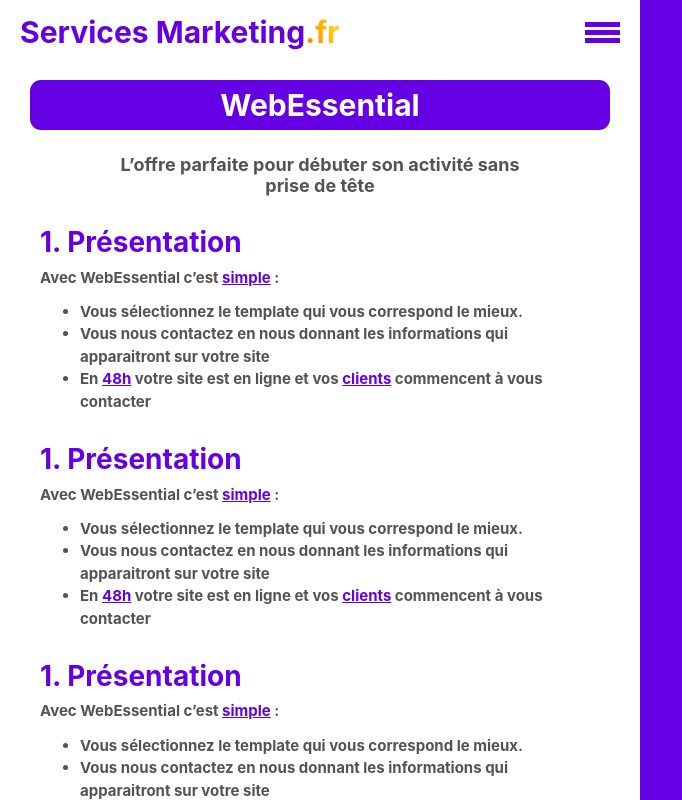
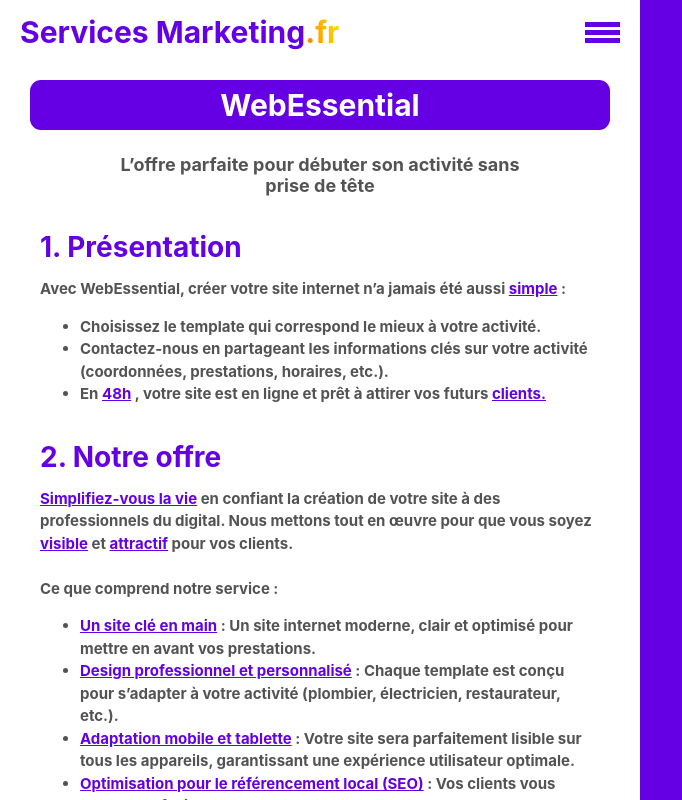
Before and after one commit to HaDock404/app-web-marketing, a React (Create React App) app: page /#/web-essential in a window 1280 px wide. Shown: the whole page, without its empty margins (0-682 px from the left). Built offline with nearby package versions, Linux system fonts and the light colour scheme.

Commit message:
webessential content

```diff
--- a/src/pages/WebEssential/WebEssentialLargePage.jsx
+++ b/src/pages/WebEssential/WebEssentialLargePage.jsx
@@ -15,52 +15,82 @@
                 <OfferParagraph
                     title='1. Présentation'
                     content={`
-                        Avec WebEssential c’est <span class="span_underline">simple</span> :
+                        Avec WebEssential, créer votre site internet n’a jamais été aussi <span class="span_underline">simple</span> :
                         <ul>
                             <li class="custom_bullet">
-                                Vous sélectionnez le template qui vous correspond le mieux.
+                                Choisissez le template qui correspond le mieux à votre activité.
                             </li>
                             <li class="custom_bullet">
-                                Vous nous contactez en nous donnant les informations qui apparaitront sur votre site
+                                Contactez-nous en partageant les informations clés sur votre activité (coordonnées, prestations, horaires, etc.).
                             </li>
                             <li class="custom_bullet">
-                                En <span class="span_underline">48h</span> votre site est en ligne et vos <span class="span_underline">clients</span> commencent à vous contacter
+                                En <span class="span_underline">48h</span> , votre site est en ligne et prêt à attirer vos futurs <span class="span_underline">clients.</span>
                             </li>
                         </ul>
                         `}
                 />
                 <OfferParagraph
-                    title='1. Présentation'
+                    title='2. Notre offre'
                     content={`
-                        Avec WebEssential c’est <span class="span_underline">simple</span> :
+                        <span class="span_underline">Simplifiez-vous la vie</span> en confiant la création de votre site à des professionnels du digital. Nous mettons tout en œuvre pour que vous soyez <span class="span_underline">visible</span> et <span class="span_underline">attractif</span> pour vos clients.
+                        <br/><br/>
+                        Ce que comprend notre service :
                         <ul>
                             <li class="custom_bullet">
-                                Vous sélectionnez le template qui vous correspond le mieux.
+                                <span class="span_underline">Un site clé en main</span> : Un site internet moderne, clair et optimisé pour mettre en avant vos prestations.
                             </li>
                             <li class="custom_bullet">
-                                Vous nous contactez en nous donnant les informations qui apparaitront sur votre site
+                                <span class="span_underline">Design professionnel et personnalisé</span> : Chaque template est conçu pour s’adapter à votre activité (plombier, électricien, restaurateur, etc.).
                             </li>
                             <li class="custom_bullet">
-                                En <span class="span_underline">48h</span> votre site est en ligne et vos <span class="span_underline">clients</span> commencent à vous contacter
+                                <span class="span_underline">Adaptation mobile et tablette</span> : Votre site sera parfaitement lisible sur tous les appareils, garantissant une expérience utilisateur optimale.
+                            </li>
+                            <li class="custom_bullet">
+                                <span class="span_underline">Optimisation pour le référencement local (SEO)</span> : Vos clients vous trouveront facilement sur Google.
+                            </li>
+                            <li class="custom_bullet">
+                                <span class="span_underline">Hébergement et maintenance</span> : Nous nous occupons de tout pour que votre site reste rapide et sécurisé.
+                            </li>
+                            <li class="custom_bullet">
+                                <span class="span_underline">Support client</span> : Besoin d’un ajustement ou d’une modification ? Notre équipe est là pour vous accompagner.
+
                             </li>
                         </ul>
                         `}
                 />
                 <OfferParagraph
-                    title='1. Présentation'
+                    title='3. Pourquoi choisir WebEssentiel ?'
                     content={`
-                        Avec WebEssential c’est <span class="span_underline">simple</span> :
                         <ul>
                             <li class="custom_bullet">
-                                Vous sélectionnez le template qui vous correspond le mieux.
+                                <span class="span_underline">Rapidité</span> : Votre site est prêt en 48 heures.
                             </li>
                             <li class="custom_bullet">
-                                Vous nous contactez en nous donnant les informations qui apparaitront sur votre site
+                                <span class="span_underline">Simplicité</span> : Pas besoin de connaissances techniques.
                             </li>
                             <li class="custom_bullet">
-                                En <span class="span_underline">48h</span> votre site est en ligne et vos <span class="span_underline">clients</span> commencent à vous contacter
+                                <span class="span_underline">Efficacité</span> : Un site qui attire et convertit vos visiteurs en clients.
+                            </li>
+                            <li class="custom_bullet">
+                                <span class="span_underline">Prix attractif</span> : Une solution abordable, pensée pour les artisans.
                             </li>
                         </ul>
+                        `}
+                />
+                <OfferParagraph
+                    title='4. Comment ça fonctionne ?'
+                    content={`
+                        <ol>
+                            <li class="custom_bullet">
+                                <span class="span_underline">Sélectionnez votre template</span> : Découvrez nos modèles spécialement conçus pour les artisans.
+                            </li>
+                            <li class="custom_bullet">
+                                <span class="span_underline">Fournissez vos informations</span> : Remplissez un formulaire simple avec les détails de votre activité.
+                            </li>
+                            <li class="custom_bullet">
+                                <span class="span_underline">Validation et mise en ligne</span> : Nous créons votre site et vous le présentons avant publication.
+                            </li>
+                        </ol>
                         `}
                 />
             </article>
--- a/src/styles/large_page.css
+++ b/src/styles/large_page.css
@@ -71,6 +71,7 @@
     margin-left: 40px;
     margin-right: 40px;
     margin-top: 30px;
+    line-height: 1.5;
 }
 
 .offer_paragraph_page_title {
```
